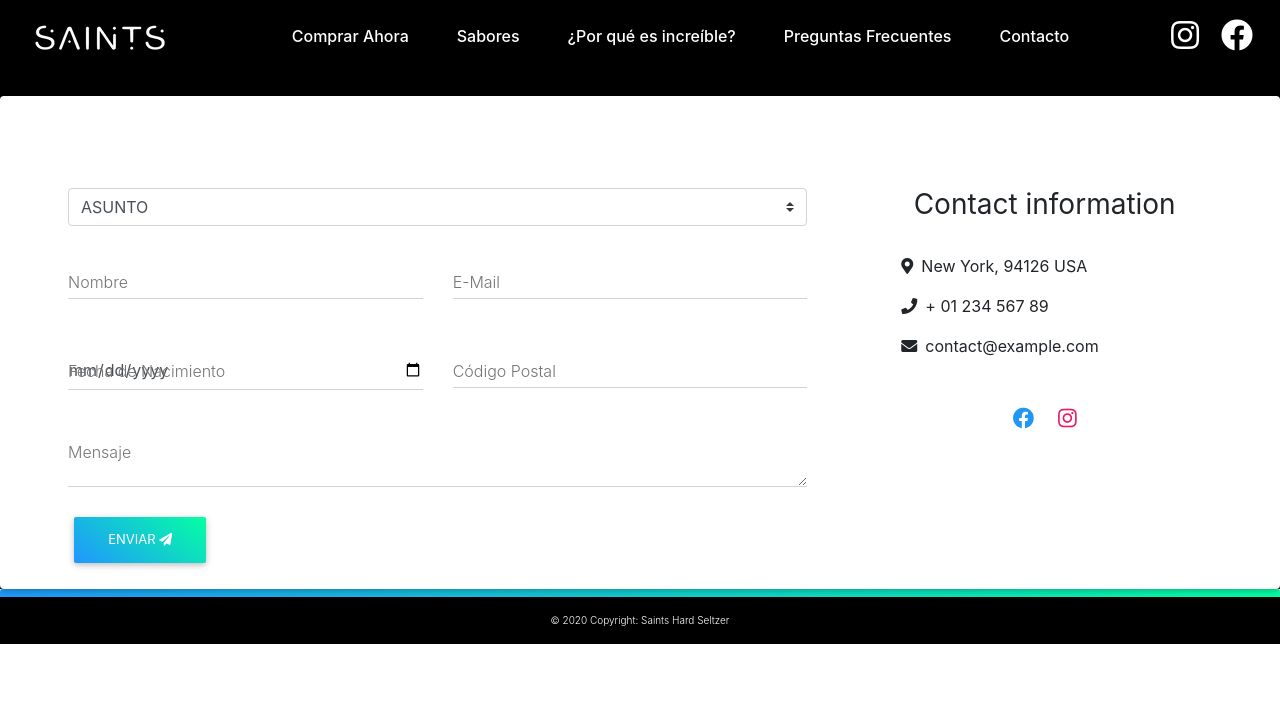
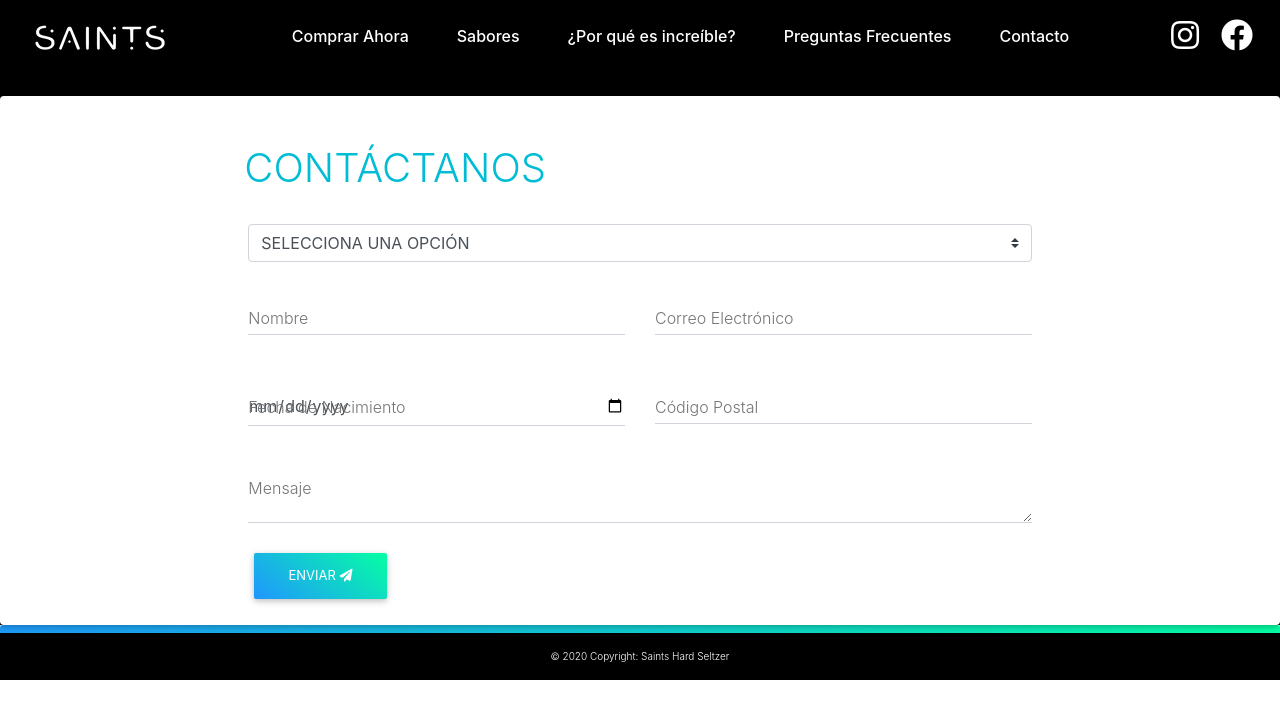
Before and after one commit to jamalamar/Saints, a React (Create React App) app: page /Contact in a window 1280 px wide. Shown: the top 718 px of the page. Built offline with nearby package versions, Linux system fonts and the light colour scheme.

Commit message:
contact working

```diff
--- a/src/Views/Contact.js
+++ b/src/Views/Contact.js
@@ -19,13 +19,17 @@ function Contact(){
               {/*Value set to the same of the Form on Index.html*/}
 	    <input type="hidden" name="form-name" value="SaintsContactForm" />
 
-		      <MDBCard className="pt-5 mt-5 px-5" >
-		        <MDBRow>
+		      <MDBCard className="pt-5 mt-5 center" >
+
+		        <MDBRow className="flex-center m-0">
 		          <MDBCol lg="8">
+		          <h1 className="pl-3 cyan-text">
+			       CONTÁCTANOS
+			      </h1>
 		            <MDBCardBody className="form">
-		              <h3 className="mt-4">
+		              <h3 className="mt-1">
 			            <select name="Asunto" className="browser-default custom-select" required>
-				          <option value="">ASUNTO</option>
+				          <option value="">SELECCIONA UNA OPCIÓN</option>
 				          <option value="Comentarios sobre el Producto/Sabor">Comentarios sobre el Producto/Sabor</option>
 				          <option value="Solicitud de Patrocinio">Solicitud de Patrocinio</option>
 				          <option value="Solicitud de Asociación">Solicitud de Asociación</option>
@@ -49,7 +53,7 @@ function Contact(){
 		                <MDBCol md="6">
 		                  <div className="md-form mb-0">
 		                    <MDBInput
-			                  label="E-Mail"
+			                  label="Correo Electrónico"
 			                  name="E-Mail"
 			                  iconClass="grey-text"
 			                  type="email"
@@ -96,49 +100,12 @@ function Contact(){
 			                  id="form-text"
 			                  required
 		                    />
-		                    <MDBBtn type="submit" rounded className="aqua-gradient">
+		                    <MDBBtn type="submit" className="aqua-gradient">
 		                      Enviar <MDBIcon icon="paper-plane" />
 		                    </MDBBtn>
 		                  </div>
 		                </MDBCol>
 		              </MDBRow>
-		            </MDBCardBody>
-		          </MDBCol>
-		          <MDBCol lg="4">
-		            <MDBCardBody className="contact text-center h-100">
-		              <h3 className="my-4 pb-2">Contact information</h3>
-		              <ul className="text-lg-left list-unstyled ml-4">
-		                <li>
-		                  <p>
-		                    <MDBIcon icon="map-marker-alt" className="pr-2" />
-		                    New York, 94126 USA
-		                  </p>
-		                </li>
-		                <li>
-		                  <p>
-		                    <MDBIcon icon="phone" className="pr-2" />+ 01 234 567 89
-		                  </p>
-		                </li>
-		                <li>
-		                  <p>
-		                    <MDBIcon icon="envelope" className="pr-2" />
-		                    contact@example.com
-		                  </p>
-		                </li>
-		              </ul>
-		              <hr className="hr-light my-4" />
-		              <ul className="list-inline text-center list-unstyled">
-		                <li className="list-inline-item">
-		                  <a href="https://fb.me/SaintsHardSeltzer" target="__blank" className="p-2 fa-lg w-ic blue-text">
-		                    <MDBIcon fab icon="facebook" />
-		                  </a>
-		                </li>
-		                <li className="list-inline-item">
-		                  <a href="https://instagram.com/saintseltzer/" target="__blank" className="p-2 fa-lg w-ic pink-text">
-		                    <MDBIcon fab icon="instagram" />
-		                  </a>
-		                </li>
-		              </ul>
 		            </MDBCardBody>
 		          </MDBCol>
 		        </MDBRow>
```
